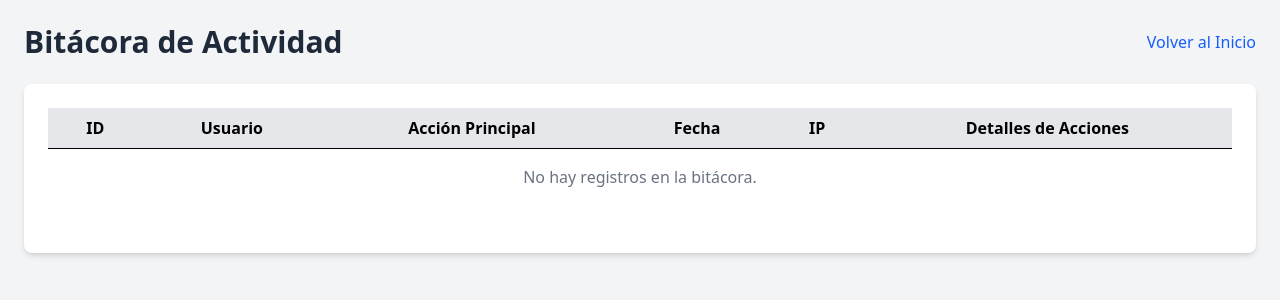
After one commit to jhonnysito/RRHH-ProyectoFinal-SI2, a Laravel app: template resources/views/bitacora/index.blade.php in a window 1280 px wide. The commit adds this page. Shown: the top 300 px of the page. Run offline with Laravel 12, Linux system fonts and the light colour scheme; the template is opened without the code that fills it, so the values that code supplies are empty; style sheets or scripts are compiled from the project's sources.

Commit message:
Implementación inicial de la bitácora con modelos y vistas

```diff
--- /dev/null
+++ b/resources/views/bitacora/index.blade.php
@@ -0,0 +1,70 @@
+<!DOCTYPE html>
+<html lang="es">
+
+<head>
+    <meta charset="UTF-8">
+    <meta name="viewport" content="width=device-width, initial-scale=1.0">
+    <title>Bitácora del Sistema - RRHH</title>
+    @vite(['resources/css/app.css', 'resources/js/app.js'])
+</head>
+
+<body class="bg-gray-100 font-sans">
+
+    <div class="container mx-auto p-6">
+        <div class="flex justify-between items-center mb-6">
+            <h2 class="text-3xl font-bold text-gray-800">Bitácora de Actividad</h2>
+            <a href="{{ url('/') }}" class="text-blue-600 hover:underline">Volver al Inicio</a>
+        </div>
+
+        <div class="bg-white p-6 rounded-lg shadow-md">
+            <div class="overflow-x-auto">
+                <table class="min-w-full bg-white">
+                    <thead class="bg-gray-200">
+                        <tr>
+                            <th class="py-2 px-4 border-b">ID</th>
+                            <th class="py-2 px-4 border-b">Usuario</th>
+                            <th class="py-2 px-4 border-b">Acción Principal</th>
+                            <th class="py-2 px-4 border-b">Fecha</th>
+                            <th class="py-2 px-4 border-b">IP</th>
+                            <th class="py-2 px-4 border-b">Detalles de Acciones</th>
+                        </tr>
+                    </thead>
+                    <tbody>
+                        @forelse ($bitacoras as $bitacora)
+                            <tr class="hover:bg-gray-50">
+                                <td class="py-2 px-4 border-b text-center">{{ $bitacora->id }}</td>
+                                <td class="py-2 px-4 border-b">{{ $bitacora->usuario }} (ID: {{ $bitacora->user_id }})
+                                </td>
+                                <td class="py-2 px-4 border-b">{{ $bitacora->bitacora }}</td>
+                                <td class="py-2 px-4 border-b text-center">{{ $bitacora->fecha }}</td>
+                                <td class="py-2 px-4 border-b text-center">{{ $bitacora->ip }}</td>
+                                <td class="py-2 px-4 border-b">
+                                    @if ($bitacora->detalles->isNotEmpty())
+                                        <ul>
+                                            @foreach ($bitacora->detalles as $detalle)
+                                                <li class="text-sm text-gray-600">
+                                                    - <span class="font-semibold">{{ $detalle->accion }}</span> en
+                                                    '{{ $detalle->tabla }}' (Registro ID: {{ $detalle->registroId }})
+                                                </li>
+                                            @endforeach
+                                        </ul>
+                                    @else
+                                        <span class="text-gray-400">Sin detalles</span>
+                                    @endif
+                                </td>
+                            </tr>
+                        @empty
+                            <tr>
+                                <td colspan="6" class="py-4 px-4 text-center text-gray-500">No hay registros en la
+                                    bitácora.</td>
+                            </tr>
+                        @endforelse
+                    </tbody>
+                </table>
+            </div>
+            <div class="mt-6">{{ $bitacoras->links() }}</div>
+        </div>
+    </div>
+</body>
+
+</html>
--- a/routes/web.php
+++ b/routes/web.php
@@ -1,15 +1,23 @@
 <?php
 
 use Illuminate\Support\Facades\Route;
+use App\Http\Controllers\DashboardController;
+use App\Http\Controllers\BitacoraController;
 
 Route::get('/', function () {
     return view('welcome');
 });
 
-Route::get('/login', function() {
+Route::get('/login', function () {
     return view('auth.login'); // más adelante crearás login.blade.php
 })->name('login');
 
 Route::get('/register', function () {
     return view('auth.register'); // puedes crear más adelante esta vista
 })->name('register');
+
+// Ruta para el Dashboard
+Route::get('/dashboard', [DashboardController::class, 'index'])->name('dashboard');
+
+// Ruta para la Bitácora
+Route::get('/bitacora', [BitacoraController::class, 'index'])->name('bitacora.index');
```
Also changed, not shown: Bitacora.php (added, +51 -0 lines), DetalleBitacora.php (added, +49 -0 lines), app/Http/Controllers/BitacoraController.php (added, +26 -0 lines), app/Http/Controllers/DashboardController.php (added, +17 -0 lines), app/Models/Bitacora.php (added, +51 -0 lines), app/Models/DetalleBitacora.php (added, +49 -0 lines), resources/views/welcome.blade.php (+15 -4 lines), database/migrations/2025_09_18_205007_create_bitacoras_table.php (added), database/migrations/2025_09_18_205025_create_detalle_bitacoras_table.php (added), database/migrations/YYYY_MM_DD_HHMMSS_create_bitacoras_table.php (added).
